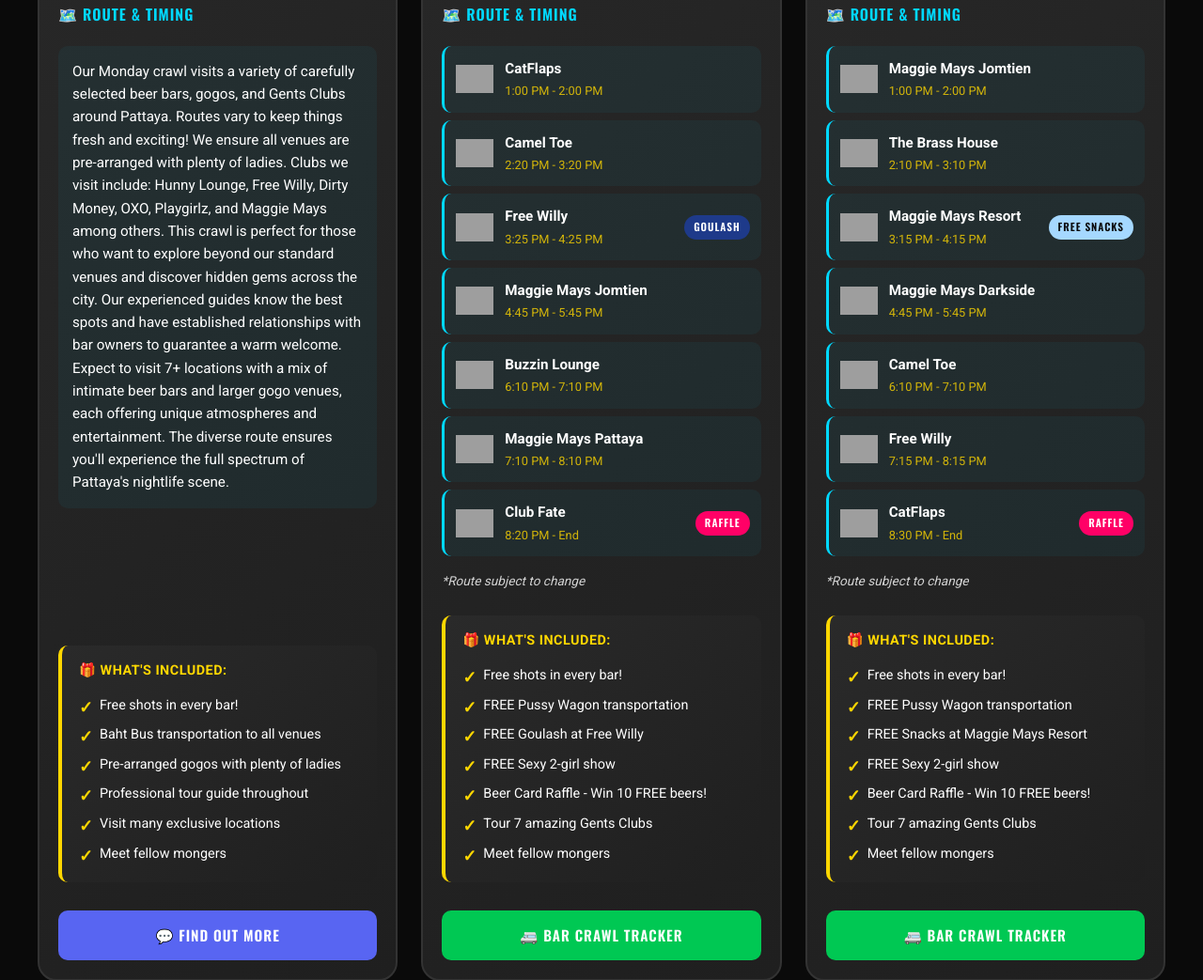
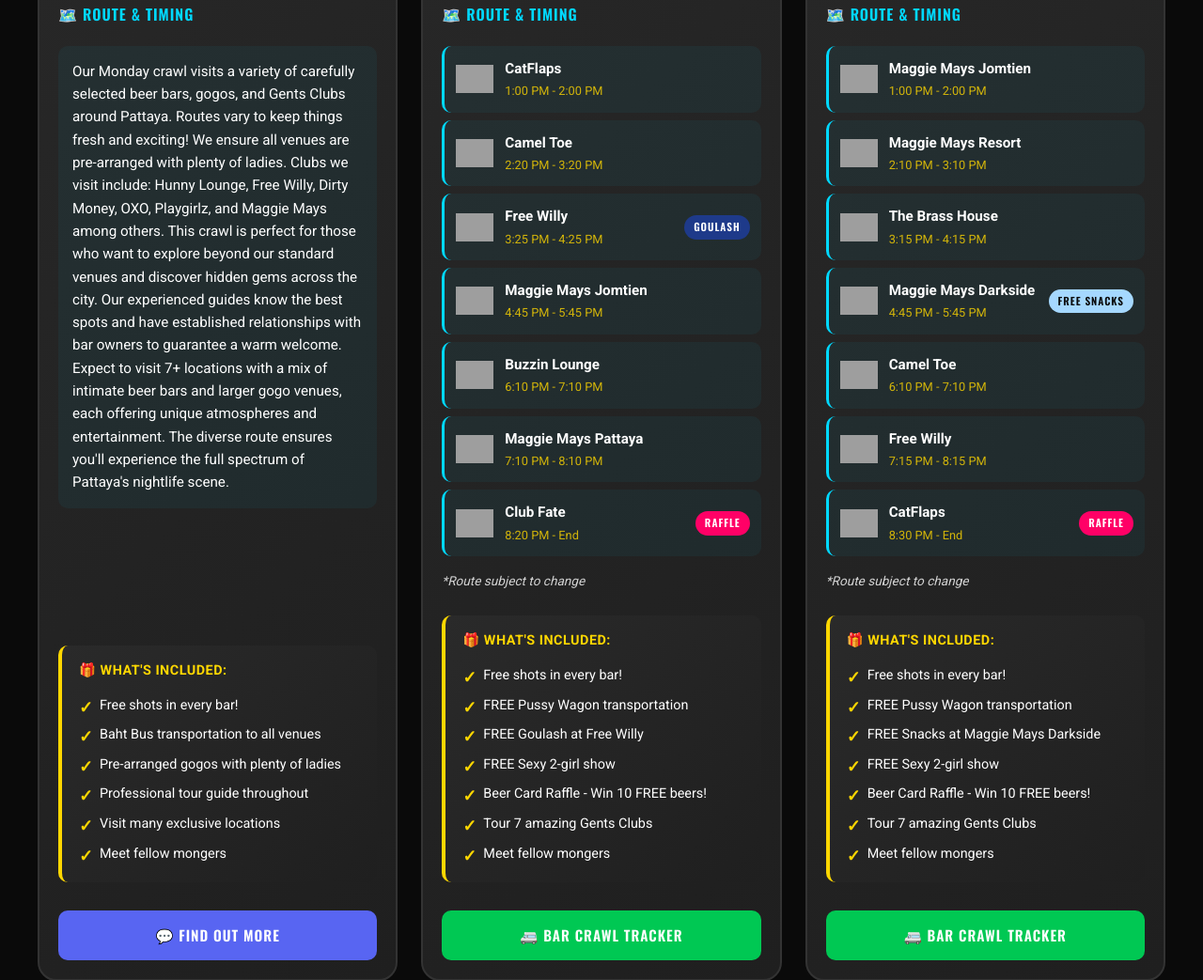
Before and after one commit to tomgentsclubs/pattayapilot, a plain HTML site: page bar-crawls/index.html in a window 1280 px wide. Shown: the part 2208-3251 px from the top of the page at 94% size. Drawn offline with nearby package versions, Linux system fonts and the light colour scheme; grey boxes are pictures that could not be loaded.

Commit message:
Wednesday crawl: Maggie Mays Resort before The Brass House, Free Snacks at Darkside
Maggie Mays Resort 2:10-3:10 PM, The Brass House 3:15-4:15 PM. Free Snacks
move from the resort to Maggie Mays Darkside (route, perks list, FAQ).

Co-Authored-By: Claude Opus 5.5 <noreply@anthropic.com>

```diff
--- a/bar-crawls/index.html
+++ b/bar-crawls/index.html
@@ -1232,22 +1232,21 @@
                             </div>
                             <div class="route-stop">
                                 <div class="route-stop-logo">
+                                    <img src="https://www.dropbox.com/scl/fi/zzyllx8loh5mtrfvpkbu9/Maggie-Mays-Resort-2.png?rlkey=v68qkjwabubb56djb7uj11unw&raw=1" alt="Maggie Mays Resort">
+                                </div>
+                                <div class="route-stop-info">
+                                    <div class="route-stop-name">Maggie Mays Resort</div>
+                                    <div class="route-stop-time">2:10 PM - 3:10 PM</div>
+                                </div>
+                            </div>
+                            <div class="route-stop">
+                                <div class="route-stop-logo">
                                     <img src="https://www.dropbox.com/scl/fi/18vsvfu8nkdtk2i5eeqeb/Brass-House.png?rlkey=ti1gys82ghdsrcb5yl764njp4&raw=1" alt="The Brass House">
                                 </div>
                                 <div class="route-stop-info">
                                     <div class="route-stop-name">The Brass House</div>
-                                    <div class="route-stop-time">2:10 PM - 3:10 PM</div>
-                                </div>
-                            </div>
-                            <div class="route-stop">
-                                <div class="route-stop-logo">
-                                    <img src="https://www.dropbox.com/scl/fi/zzyllx8loh5mtrfvpkbu9/Maggie-Mays-Resort-2.png?rlkey=v68qkjwabubb56djb7uj11unw&raw=1" alt="Maggie Mays Resort">
-                                </div>
-                                <div class="route-stop-info">
-                                    <div class="route-stop-name">Maggie Mays Resort</div>
                                     <div class="route-stop-time">3:15 PM - 4:15 PM</div>
                                 </div>
-                                <div class="route-stop-snacks">Free Snacks</div>
                             </div>
                             <div class="route-stop">
                                 <div class="route-stop-logo">
@@ -1257,6 +1256,7 @@
                                     <div class="route-stop-name">Maggie Mays Darkside</div>
                                     <div class="route-stop-time">4:45 PM - 5:45 PM</div>
                                 </div>
+                                <div class="route-stop-snacks">Free Snacks</div>
                             </div>
                             <div class="route-stop">
                                 <div class="route-stop-logo">
@@ -1296,7 +1296,7 @@
                         <ul>
                             <li>Free shots in every bar!</li>
                             <li>FREE Pussy Wagon transportation</li>
-                            <li>FREE Snacks at Maggie Mays Resort</li>
+                            <li>FREE Snacks at Maggie Mays Darkside</li>
                             <li>FREE Sexy 2-girl show</li>
                             <li>Beer Card Raffle - Win 10 FREE beers!</li>
                             <li>Tour 7 amazing Gents Clubs</li>
@@ -1713,7 +1713,7 @@
             </div>
             <div class="faq-item">
                 <div class="faq-question">Will there be food?</div>
-                <div class="faq-answer">Yes! All FREE Pussy Wagon crawls include complimentary food: Tuesday (Free Goulash at Free Willy), Wednesday (Free Snacks at Maggie Mays Resort), Thursday (Free Lasagne at Camel Toe), Saturday (Free Pool Party & BBQ at Maggie Mays Resort).</div>
+                <div class="faq-answer">Yes! All FREE Pussy Wagon crawls include complimentary food: Tuesday (Free Goulash at Free Willy), Wednesday (Free Snacks at Maggie Mays Darkside), Thursday (Free Lasagne at Camel Toe), Saturday (Free Pool Party & BBQ at Maggie Mays Resort).</div>
             </div>
             <div class="faq-item">
                 <div class="faq-question">What's the beer card raffle?</div>
```
